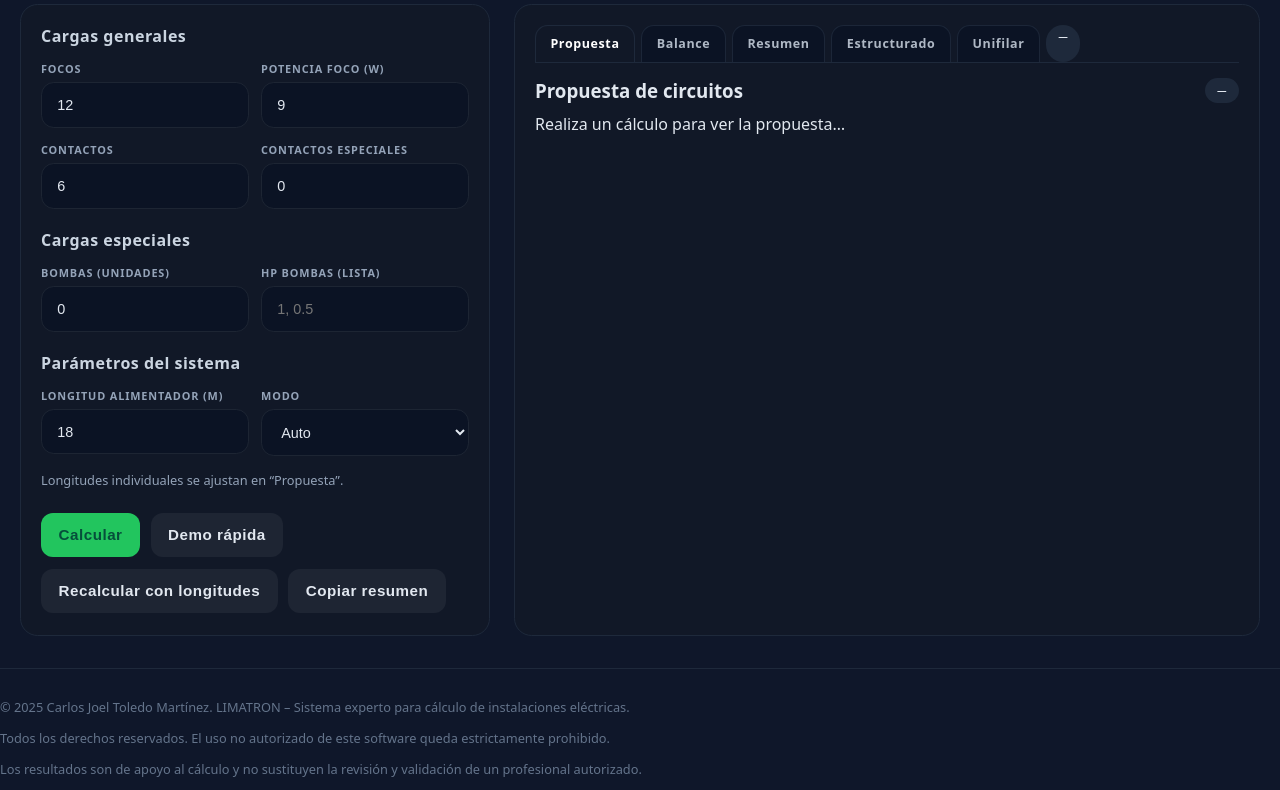
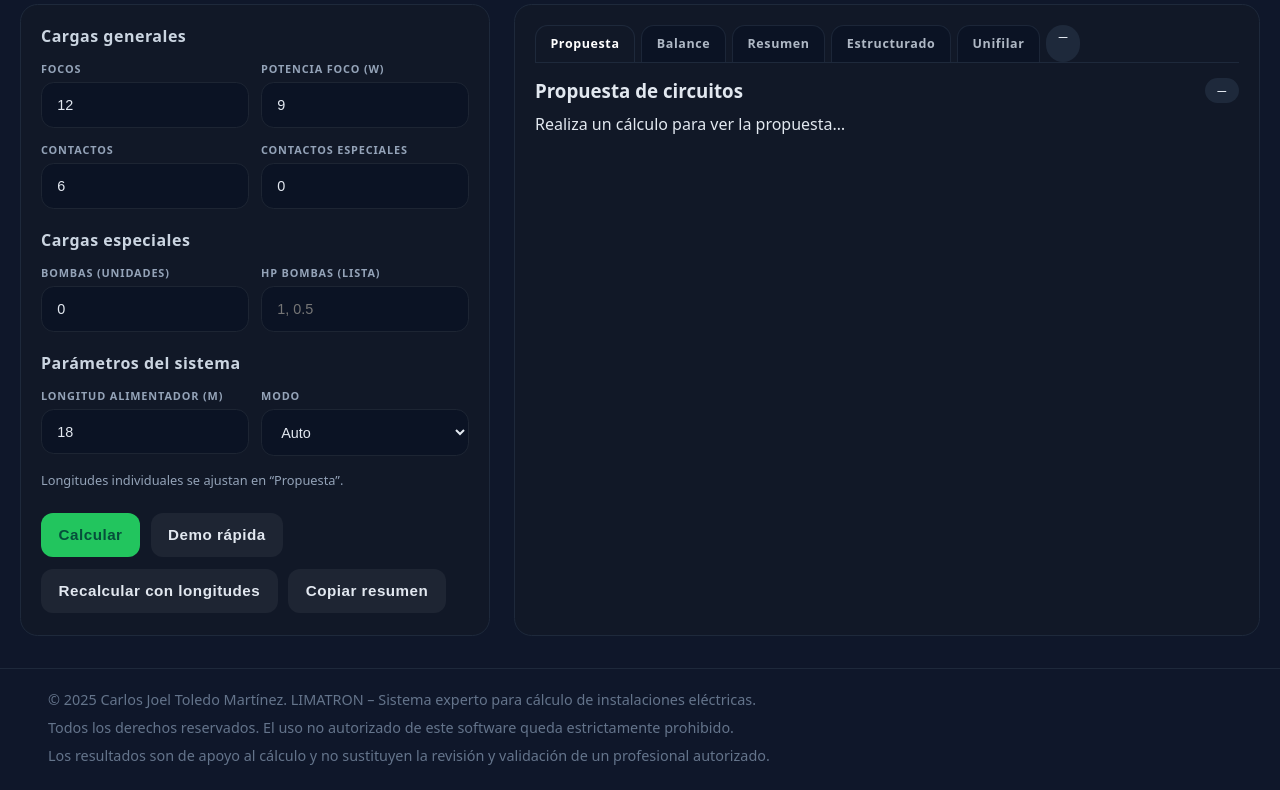
Before and after one commit to CarlosToledo01/limitaron, a website: page web/index.html in a window 1280 px wide. Shown: the part 119-909 px from the top of the page. Drawn offline with Linux system fonts and the light colour scheme.

Commit message:
Ajuste de footer

```diff
--- a/web/index.html
+++ b/web/index.html
@@ -739,10 +739,10 @@
     });
   </script>
 
-  <footer style="margin-top:2rem;padding-top:1rem;font-size:.8rem;color:#64748b;border-top:1px solid #1e293b;">
-    <p>© 2025 Carlos Joel Toledo Martínez. LIMATRON – Sistema experto para cálculo de instalaciones eléctricas.</p>
-    <p>Todos los derechos reservados. El uso no autorizado de este software queda estrictamente prohibido.</p>
-    <p>Los resultados son de apoyo al cálculo y no sustituyen la revisión y validación de un profesional autorizado.</p>
+  <footer style="margin-top:2rem;padding:1rem 3rem 0 3rem;font-size:.9rem;line-height:1.7;color:#64748b;border-top:1px solid #1e293b;text-align:left;">
+   <p style="margin:0.2rem 0;">© 2025 Carlos Joel Toledo Martínez. LIMATRON – Sistema experto para cálculo de instalaciones eléctricas.</p>
+   <p style="margin:0.2rem 0;">Todos los derechos reservados. El uso no autorizado de este software queda estrictamente prohibido.</p>
+   <p style="margin:0.2rem 0;">Los resultados son de apoyo al cálculo y no sustituyen la revisión y validación de un profesional autorizado.</p>
   </footer>
 </body>
 </html>
```
